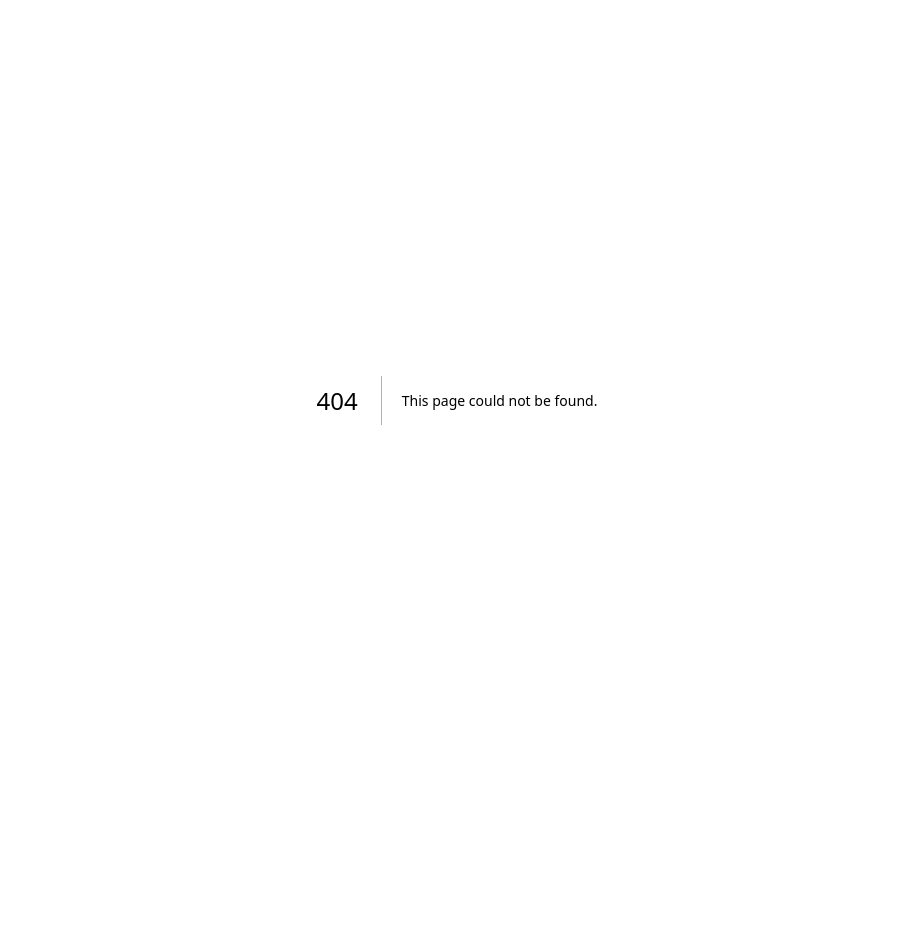
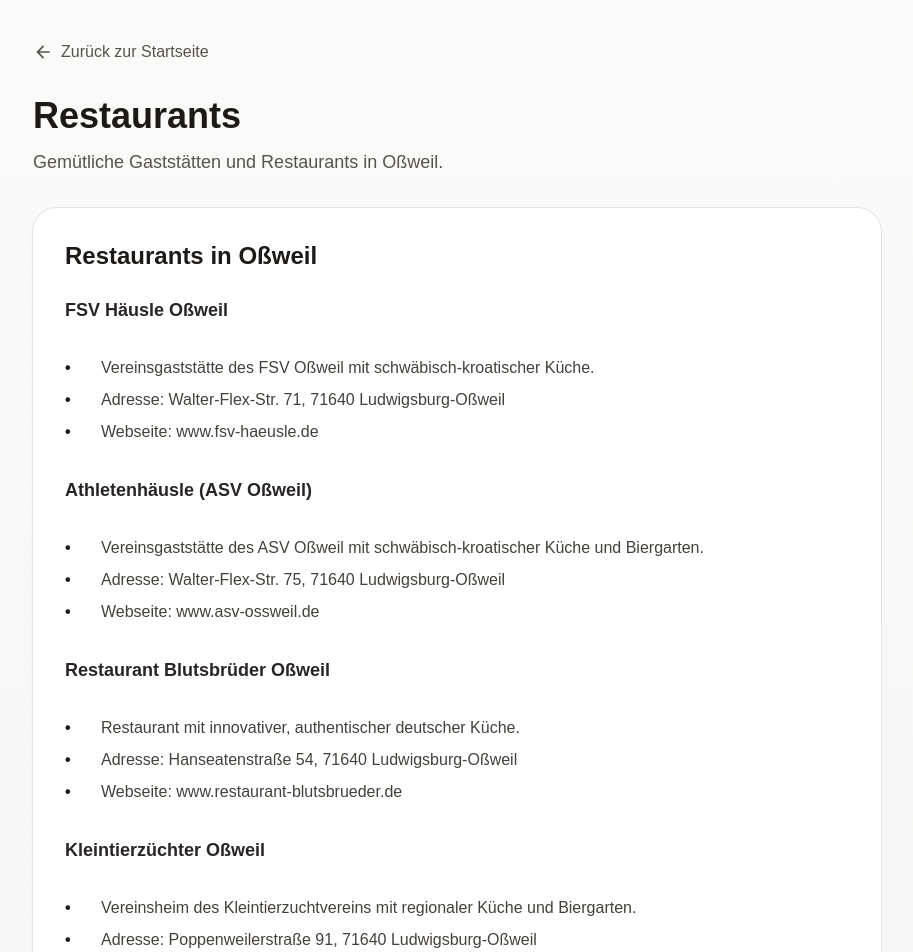
Before and after one commit to arosswog/mieter-guide-l5, a Next.js app: page /checkin/restaurants in a window 1280 px wide. Before the commit this address had no page. Shown: the top 952 px of the page, without its empty margins (183-1096 px from the left). Before the commit the page ends 800 px from the top, so only its background shows below. Built offline with nearby package versions, Linux system fonts and the light colour scheme.

Commit message:
Add Restaurants section with 5 Oßweil restaurants

```diff
--- a/messages/de.json
+++ b/messages/de.json
@@ -14,6 +14,7 @@
     "einkauf": "Einkauf",
     "muell": "Müllabholung",
     "sehenswuerdigkeiten": "Sehenswürdigkeiten",
+    "restaurants": "Restaurants",
     "verkehr": "Verkehr",
     "kontakt": "Kontakt",
     "og": "OG-Wohnung",
@@ -87,6 +88,21 @@
     "activities": "Aktivitäten:",
     "activitiesList": ["Spaziergang durch die Altstadt", "Fahrradtour entlang des Flusses", "Kletterpark (3km entfernt)", "Open-Air Kino (Sommer)"]
   },
+  "restaurants": {
+    "title": "Restaurants",
+    "description": "Gemütliche Gaststätten und Restaurants in Oßweil.",
+    "heading": "Restaurants in Oßweil",
+    "fsv": "FSV Häusle Oßweil",
+    "fsvList": ["Vereinsgaststätte des FSV Oßweil mit schwäbisch-kroatischer Küche.", "Adresse: Walter-Flex-Str. 71, 71640 Ludwigsburg-Oßweil", "Webseite: www.fsv-haeusle.de"],
+    "asv": "Athletenhäusle (ASV Oßweil)",
+    "asvList": ["Vereinsgaststätte des ASV Oßweil mit schwäbisch-kroatischer Küche und Biergarten.", "Adresse: Walter-Flex-Str. 75, 71640 Ludwigsburg-Oßweil", "Webseite: www.asv-ossweil.de"],
+    "blutsbrueder": "Restaurant Blutsbrüder Oßweil",
+    "blutsbruederList": ["Restaurant mit innovativer, authentischer deutscher Küche.", "Adresse: Hanseatenstraße 54, 71640 Ludwigsburg-Oßweil", "Webseite: www.restaurant-blutsbrueder.de"],
+    "kleintier": "Kleintierzüchter Oßweil",
+    "kleintierList": ["Vereinsheim des Kleintierzuchtvereins mit regionaler Küche und Biergarten.", "Adresse: Poppenweilerstraße 91, 71640 Ludwigsburg-Oßweil", "Webseite: www.ktzvo.de"],
+    "pizzeria": "Pizzeria Da Gennaro Oßweil",
+    "pizzeriaList": ["Pizzeria & Trattoria mit italienischen Spezialitäten und Pizza zum Mitnehmen.", "Adresse: Rudolf-Greiner-Straße 6, 71640 Ludwigsburg-Oßweil", "Webseite: www.pizzeria-dagennaro.de"]
+  },
   "verkehr": {
     "title": "Verkehr",
     "description": "Öffentliche Verkehrsmittel, Parkplätze und Anfahrt.",
--- a/messages/en.json
+++ b/messages/en.json
@@ -14,6 +14,7 @@
     "einkauf": "Shopping",
     "muell": "Trash",
     "sehenswuerdigkeiten": "Attractions",
+    "restaurants": "Restaurants",
     "verkehr": "Transportation",
     "kontakt": "Contact",
     "og": "Upper Apartment",
@@ -87,6 +88,21 @@
     "activities": "Activities:",
     "activitiesList": ["Stroll through the old town", "Cycling tour along the river", "Climbing park (3km away)", "Open-air cinema (summer)"]
   },
+  "restaurants": {
+    "title": "Restaurants",
+    "description": "Cosy taverns and restaurants in Oßweil.",
+    "heading": "Restaurants in Oßweil",
+    "fsv": "FSV Häusle Oßweil",
+    "fsvList": ["Club tavern of FSV Oßweil serving Swabian-Croatian cuisine.", "Address: Walter-Flex-Str. 71, 71640 Ludwigsburg-Oßweil", "Website: www.fsv-haeusle.de"],
+    "asv": "Athletenhäusle (ASV Oßweil)",
+    "asvList": ["Club tavern of ASV Oßweil with Swabian-Croatian cuisine and beer garden.", "Address: Walter-Flex-Str. 75, 71640 Ludwigsburg-Oßweil", "Website: www.asv-ossweil.de"],
+    "blutsbrueder": "Restaurant Blutsbrüder Oßweil",
+    "blutsbruederList": ["Restaurant with innovative, authentic German cuisine.", "Address: Hanseatenstraße 54, 71640 Ludwigsburg-Oßweil", "Website: www.restaurant-blutsbrueder.de"],
+    "kleintier": "Kleintierzüchter Oßweil",
+    "kleintierList": ["Clubhouse of the small-animal breeders' association with regional cuisine and beer garden.", "Address: Poppenweilerstraße 91, 71640 Ludwigsburg-Oßweil", "Website: www.ktzvo.de"],
+    "pizzeria": "Pizzeria Da Gennaro Oßweil",
+    "pizzeriaList": ["Pizzeria & trattoria with Italian specialities and pizza to take away.", "Address: Rudolf-Greiner-Straße 6, 71640 Ludwigsburg-Oßweil", "Website: www.pizzeria-dagennaro.de"]
+  },
   "verkehr": {
     "title": "Transportation",
     "description": "Public transport, parking and directions.",
--- a/messages/fr.json
+++ b/messages/fr.json
@@ -14,6 +14,7 @@
     "einkauf": "Courses",
     "muell": "Ordures",
     "sehenswuerdigkeiten": "Attractions",
+    "restaurants": "Restaurants",
     "verkehr": "Transport",
     "kontakt": "Contact",
     "og": "Appartement Supérieur",
@@ -87,6 +88,21 @@
     "activities": "Activités:",
     "activitiesList": ["Promenade dans la vieille ville", "Tour à vélo le long de la rivière", "Parc d'escalade (3km)", "Cinéma en plein air (été)"]
   },
+  "restaurants": {
+    "title": "Restaurants",
+    "description": "Auberges conviviales et restaurants à Oßweil.",
+    "heading": "Restaurants à Oßweil",
+    "fsv": "FSV Häusle Oßweil",
+    "fsvList": ["Auberge du club FSV Oßweil proposant une cuisine souabe-croate.", "Adresse: Walter-Flex-Str. 71, 71640 Ludwigsburg-Oßweil", "Site web: www.fsv-haeusle.de"],
+    "asv": "Athletenhäusle (ASV Oßweil)",
+    "asvList": ["Auberge du club ASV Oßweil avec cuisine souabe-croate et jardin à bière.", "Adresse: Walter-Flex-Str. 75, 71640 Ludwigsburg-Oßweil", "Site web: www.asv-ossweil.de"],
+    "blutsbrueder": "Restaurant Blutsbrüder Oßweil",
+    "blutsbruederList": ["Restaurant proposant une cuisine allemande authentique et innovante.", "Adresse: Hanseatenstraße 54, 71640 Ludwigsburg-Oßweil", "Site web: www.restaurant-blutsbrueder.de"],
+    "kleintier": "Kleintierzüchter Oßweil",
+    "kleintierList": ["Maison de l'association d'éleveurs avec cuisine régionale et jardin à bière.", "Adresse: Poppenweilerstraße 91, 71640 Ludwigsburg-Oßweil", "Site web: www.ktzvo.de"],
+    "pizzeria": "Pizzeria Da Gennaro Oßweil",
+    "pizzeriaList": ["Pizzeria & trattoria avec spécialités italiennes et pizzas à emporter.", "Adresse: Rudolf-Greiner-Straße 6, 71640 Ludwigsburg-Oßweil", "Site web: www.pizzeria-dagennaro.de"]
+  },
   "verkehr": {
     "title": "Transport",
     "description": "Transports en commun, parking et itinéraires.",
--- a/messages/ja.json
+++ b/messages/ja.json
@@ -14,6 +14,7 @@
     "einkauf": "Zakupy",
     "muell": "Śmieci",
     "sehenswuerdigkeiten": "Atrakcje",
+    "restaurants": "Restauracje",
     "verkehr": "Transport",
     "kontakt": "Kontakt",
     "og": "Mieszkanie Piętra",
@@ -87,6 +88,21 @@
     "activities": "Aktywności:",
     "activitiesList": ["Spacer po starym mieście", "Wycieczka rowerowa wzdłuż rzeki", "Park linowy (3km)", "Kino letnie (lato)"]
   },
+  "restaurants": {
+    "title": "Restauracje",
+    "description": "Przytulne gospody i restauracje w Oßweil.",
+    "heading": "Restauracje w Oßweil",
+    "fsv": "FSV Häusle Oßweil",
+    "fsvList": ["Gospoda klubowa FSV Oßweil z kuchnią szwabsko-chorwacką.", "Adres: Walter-Flex-Str. 71, 71640 Ludwigsburg-Oßweil", "Strona: www.fsv-haeusle.de"],
+    "asv": "Athletenhäusle (ASV Oßweil)",
+    "asvList": ["Gospoda klubowa ASV Oßweil z kuchnią szwabsko-chorwacką i ogródkiem piwnym.", "Adres: Walter-Flex-Str. 75, 71640 Ludwigsburg-Oßweil", "Strona: www.asv-ossweil.de"],
+    "blutsbrueder": "Restaurant Blutsbrüder Oßweil",
+    "blutsbruederList": ["Restauracja z innowacyjną, autentyczną kuchnią niemiecką.", "Adres: Hanseatenstraße 54, 71640 Ludwigsburg-Oßweil", "Strona: www.restaurant-blutsbrueder.de"],
+    "kleintier": "Kleintierzüchter Oßweil",
+    "kleintierList": ["Dom klubowy stowarzyszenia hodowców z kuchnią regionalną i ogródkiem piwnym.", "Adres: Poppenweilerstraße 91, 71640 Ludwigsburg-Oßweil", "Strona: www.ktzvo.de"],
+    "pizzeria": "Pizzeria Da Gennaro Oßweil",
+    "pizzeriaList": ["Pizzeria i trattoria z włoskimi specjałami i pizzą na wynos.", "Adres: Rudolf-Greiner-Straße 6, 71640 Ludwigsburg-Oßweil", "Strona: www.pizzeria-dagennaro.de"]
+  },
   "verkehr": {
     "title": "Transport",
     "description": "Transport publiczny, parkowanie i wskazówki.",
--- a/messages/zh.json
+++ b/messages/zh.json
@@ -14,6 +14,7 @@
     "einkauf": "购物",
     "muell": "垃圾",
     "sehenswuerdigkeiten": "景点",
+    "restaurants": "餐厅",
     "verkehr": "交通",
     "kontakt": "联系方式",
     "og": "上楼公寓",
@@ -87,6 +88,21 @@
     "activities": "活动:",
     "activitiesList": ["漫步老城区", "沿河自行车之旅", "攀岩公园（3公里）", "露天电影（夏季）"]
   },
+  "restaurants": {
+    "title": "餐厅",
+    "description": "奥斯魏尔（Oßweil）温馨的餐馆和饭店。",
+    "heading": "奥斯魏尔的餐厅",
+    "fsv": "FSV Häusle Oßweil",
+    "fsvList": ["FSV Oßweil 俱乐部餐馆，供应施瓦本-克罗地亚风味菜肴。", "地址：Walter-Flex-Str. 71, 71640 Ludwigsburg-Oßweil", "网站：www.fsv-haeusle.de"],
+    "asv": "Athletenhäusle (ASV Oßweil)",
+    "asvList": ["ASV Oßweil 俱乐部餐馆，供应施瓦本-克罗地亚风味菜肴并设有啤酒花园。", "地址：Walter-Flex-Str. 75, 71640 Ludwigsburg-Oßweil", "网站：www.asv-ossweil.de"],
+    "blutsbrueder": "Restaurant Blutsbrüder Oßweil",
+    "blutsbruederList": ["供应创新而地道德国菜肴的餐厅。", "地址：Hanseatenstraße 54, 71640 Ludwigsburg-Oßweil", "网站：www.restaurant-blutsbrueder.de"],
+    "kleintier": "Kleintierzüchter Oßweil",
+    "kleintierList": ["小动物饲养协会会所，供应地方菜肴并设有啤酒花园。", "地址：Poppenweilerstraße 91, 71640 Ludwigsburg-Oßweil", "网站：www.ktzvo.de"],
+    "pizzeria": "Pizzeria Da Gennaro Oßweil",
+    "pizzeriaList": ["意式比萨店和小餐馆，供应意大利特色菜和外带比萨。", "地址：Rudolf-Greiner-Straße 6, 71640 Ludwigsburg-Oßweil", "网站：www.pizzeria-dagennaro.de"]
+  },
   "verkehr": {
     "title": "交通",
     "description": "公共交通、停车和方向。",
--- a/src/app/[locale]/page.tsx
+++ b/src/app/[locale]/page.tsx
@@ -3,7 +3,7 @@
 import Link from 'next/link';
 import Image from 'next/image';
 import { useLocale, useTranslations } from 'next-intl';
-import { MdWifi, MdLogin, MdHome, MdContactPhone, MdDirectionsTransit, MdShoppingCart, MdLocationOn, MdShoppingBag } from 'react-icons/md';
+import { MdWifi, MdLogin, MdHome, MdContactPhone, MdDirectionsTransit, MdShoppingCart, MdLocationOn, MdShoppingBag, MdRestaurant } from 'react-icons/md';
 
 const langFlags = {
   de: { flag: '🇩🇪', name: 'Deutsch' },
@@ -176,6 +176,16 @@ export default function Home() {
               {t('sehenswuerdigkeiten.description')}
             </p>
           </Link>
+
+          <Link href={`/${locale}/restaurants`} className="group rounded-2xl bg-white p-4 min-h-[110px] shadow-sm ring-1 ring-stone-200 transition hover:shadow-md hover:ring-amber-300 focus:outline-none focus:ring-2 focus:ring-amber-400">
+            <div className="flex flex-col items-center mb-2">
+              <MdRestaurant className="text-4xl text-amber-600 drop-shadow-sm mb-2 group-hover:scale-110 transition" />
+              <h3 className="text-xl font-semibold text-center leading-tight">{t('nav.restaurants')}</h3>
+            </div>
+            <p className="mt-1 text-xs leading-5 text-stone-600 text-center">
+              {t('restaurants.description')}
+            </p>
+          </Link>
         </section>
       </div>
     </main>
--- /dev/null
+++ b/src/app/[locale]/restaurants/page.tsx
@@ -0,0 +1,5 @@
+import PageTemplate from '@/lib/PageTemplate';
+
+export default function RestaurantsPage() {
+  return <PageTemplate section="restaurants" />;
+}
--- a/src/lib/PageTemplate.tsx
+++ b/src/lib/PageTemplate.tsx
@@ -6,7 +6,7 @@ import { MdArrowBack } from 'react-icons/md';
 import Footer from './Footer';
 
 interface PageProps {
-  section: 'wlan' | 'checkin' | 'hausregeln' | 'einkauf' | 'muell' | 'sehenswuerdigkeiten' | 'verkehr' | 'kontakt' | 'og' | 'eg';
+  section: 'wlan' | 'checkin' | 'hausregeln' | 'einkauf' | 'muell' | 'sehenswuerdigkeiten' | 'restaurants' | 'verkehr' | 'kontakt' | 'og' | 'eg';
 }
 
 export default function PageTemplate({ section }: PageProps) {
```
